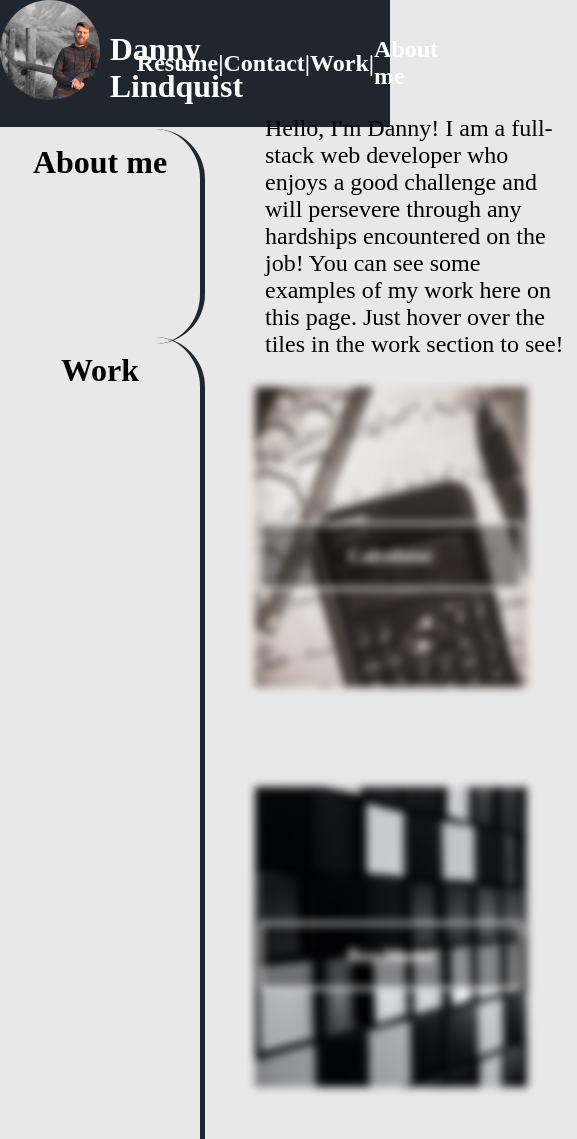
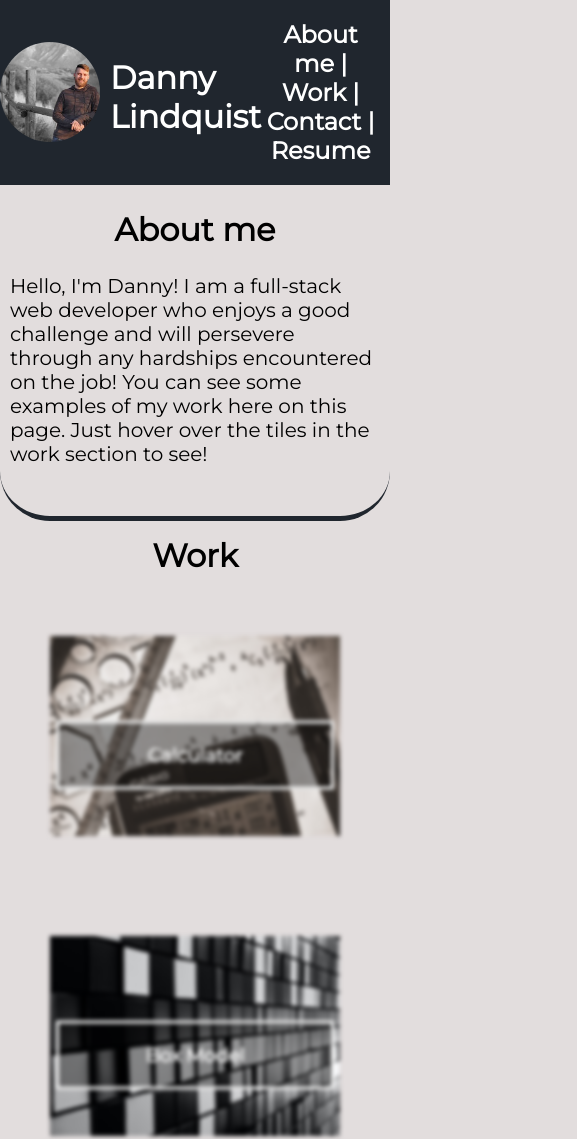
Before and after one commit to dannyl2131/Portfolio, a plain HTML site: page index.html in a window 390 px wide. Shown: the top 1139 px of the page, 577 px wide, since content can reach past the window. Drawn offline with Linux system fonts and the light colour scheme.

Commit message:
Added final styling, font, and resonsiveness

```diff
--- a/assets/style.css
+++ b/assets/style.css
@@ -1,8 +1,9 @@
 body {
-    background-color: #E9E8E8;
+    background-color: #e2dddd;
     margin: 0;
     display: flex;
     flex-wrap: wrap;
+    font-family: 'Montserrat', sans-serif;
 }
 
 /* Enables smooth scrolling when clicking header links */
@@ -21,6 +22,7 @@ header a {
 
 /* Aligns content and adds color to header */
 header {
+    align-items: center;
     justify-content: space-between;
     background-color: #20262E;
     color: white;
@@ -32,16 +34,17 @@ header h1 {
     width: 50%;
     margin-left: 10px;
     padding-top: 10px;
-
+    flex: 1;
 }
 
 /* Aligns and spaces navigation links in the header */
 header h2 {
-    display: flex;
+    text-align: center;
     flex-direction: row-reverse;
-    align-items: center;
+    justify-content: center;
     width: 50%;
     margin-right: 10px;
+    flex: 1;
 }
 
 /* Makes profile image circular and sized appropriately */
@@ -67,8 +70,9 @@ article h2{
     border-right: 5px solid #20262E;
 }
 article p{
+    max-height: 200px;
     justify-content: center;
-    font-size: 150%;
+    font-size: 125%;
     margin: 0 0 0 10px;
 }
 
@@ -103,8 +107,8 @@ main h2{
     height: 300px;
     background-size: cover;
     background-repeat: no-repeat;
-    filter: blur(4px);
-    -webkit-filter: blur(4px);
+    filter: blur(2px);
+    -webkit-filter: blur(2px);
 }
 
 /* Creates text boxes for the project titles */
@@ -156,6 +160,7 @@ main h2{
 .content{
     display: flex;
     flex-flow: row wrap;
+    align-items: center;
 }
 
 .contact h2{
@@ -176,3 +181,81 @@ main h2{
     align-items: center;
     margin-top: 10px;
 }
+
+.contact a{
+    text-decoration: none;
+}
+
+@media only screen and (max-width: 600px) {
+    main {
+        flex-wrap: wrap;
+    }
+    article {
+        flex-wrap: wrap;
+        flex-direction: column;
+        border-radius: 50px;
+        border-bottom: 5px solid #20262E;
+        width: 100vw;
+        height: fit-content;
+    }
+    article h2{
+        flex: 1;
+        padding-top: 15px;
+        margin: 0;
+        width: 100%;
+        height: 400px;
+        text-align: center;
+        border-right: none;
+    }
+    article p {
+        width: fit-content;
+        flex: 1;
+        margin: 25px 10px 50px 10px;
+        padding: 0;
+    }
+    header {
+        flex-wrap: wrap;
+        width: 100vw;
+    }
+    .work {
+        flex-wrap: wrap;
+        border-bottom: 5px solid #20262E;
+        border-radius: 50px;
+        width: 100vw;
+        /* flex-direction: column; */
+    }
+    .work h2{
+        padding-top: 15px;
+        margin: 0;
+        height: 50px;
+        width: 100%;
+        text-align: center;
+        border-right: none;
+    }
+    .work div{
+        max-width: 80%;
+        max-height: 200px;
+    }
+    .contact {
+        flex-wrap: wrap;
+        flex-direction: column;
+        border-radius: 50px;
+        border-bottom: 5px solid #20262E;
+        width: 100vw;
+        height: fit-content;
+    }
+    .contact h2 {
+        border-right: none;
+        text-align: center;
+        margin: 0;
+        padding: 0;
+        height: 50px;
+    }
+    .contact div p{
+        width: fit-content;
+        flex: 1;
+        margin: 0 0 50px 0;
+        padding: 0;
+    }
+
+}
--- a/index.html
+++ b/index.html
@@ -4,6 +4,9 @@
     <meta charset="UTF-8">
     <meta http-equiv="X-UA-Compatible" content="IE=edge">
     <meta name="viewport" content="width=device-width, initial-scale=1.0">
+    <link rel="preconnect" href="https://fonts.googleapis.com">
+    <link rel="preconnect" href="https://fonts.gstatic.com" crossorigin>
+    <link href="https://fonts.googleapis.com/css2?family=Montserrat&display=swap" rel="stylesheet">
     <link rel="stylesheet" href="./assets/style.css">
     <title>Portfolio</title>
 </head>
@@ -43,7 +46,7 @@
         <section class="contact">
             <h2>Contact</h2>
             <div id="contact">
-                <p>Phone: 435-260-0331 |Email:Dannyl2131@gmail.com |<a href="https://github.com/dannyl2131?tab=repositories">Github</a>|  <a href="">Linkedin</a> |<a href="">Twitter</a></p>
+                <p>Phone: 435-260-0331 |Email: Dannyl2131@gmail.com |<a href="https://github.com/dannyl2131?tab=repositories">Github</a>|  <a href="">Linkedin</a> |<a href="">Twitter</a></p>
             </div>
         </section>
     </main>
```
